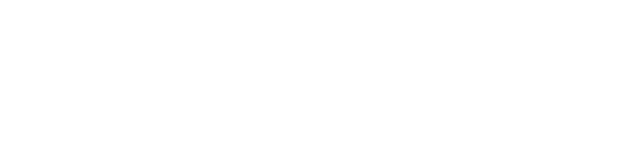
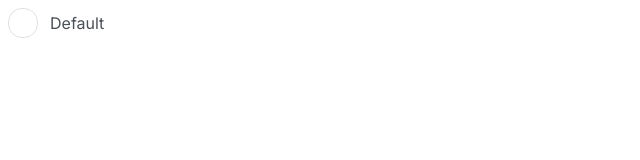
Before and after one commit to js-tasks-ru/htmlcss-20240412_easygoin2022, a website: page 07-lection5/02-radio/index.html in a window 1280 px wide. Shown: the full height of the page, 0-640 px from the left. Drawn offline with Linux system fonts and the light colour scheme.

Commit message:
radio made

```diff
--- a/07-lection5/02-radio/index.html
+++ b/07-lection5/02-radio/index.html
@@ -3,9 +3,20 @@
 <html lang="ru">
     <head>
         <link rel="stylesheet" href="../../assets/css/main.css">
+        <link rel="stylesheet" href="../../assets/fonts/fonts.css">
         <link rel="stylesheet" href="./radio.css">
     </head>
     <body>
+        <label class="radio">
+            <input type="radio" class="radio__input">
+            <div class="radio__state">
+                <div class="radio__control">
+                    <div class="radio__icon">
 
+                    </div>
+                </div>
+                <div class="radio__label">Default</div>
+            </div>
+        </label>
     </body>
 </html>
--- a/07-lection5/02-radio/radio.css
+++ b/07-lection5/02-radio/radio.css
@@ -0,0 +1,64 @@
+.radio{
+    display: inline-block;
+    position: relative;
+}
+
+.radio__input{
+    position: absolute;
+    opacity: 0;
+    left: -100vw;
+}
+
+.radio__control{
+    width: 28px;
+    height: 28px;
+
+    border: 1px solid var(--grey-2);
+    border-radius: 14px;
+
+    display: flex;
+    align-items: center;
+    justify-content: center;
+}
+
+.radio__state{
+    display: flex;
+    align-items: center;
+    gap: 12px;
+}
+
+.radio__label{
+    font-family: 'Inter', sans-serif;
+    font-size: 16px;
+    font-weight: 400;
+    line-height: 24px;
+    color: var(--grey-4);
+}
+
+.radio__icon{
+    width: 18px;
+    height: 18px;
+    border-radius: 14px;
+}
+
+.radio__input:checked ~ .radio__state .radio__control{
+    width: 26px;
+    height: 26px;
+    border: 2px solid #4263EB;
+}
+
+.radio__input:checked ~ .radio__state .radio__control .radio__icon{
+    background-color: #4263EB;
+}
+
+.radio__input:focus ~ .radio__state .radio__label{
+    text-decoration: underline;
+}
+
+.radio__input:disabled ~ .radio__state .radio__control{
+    background-color: var(--grey-2);
+}
+
+.radio__input:disabled ~ .radio__state .radio__label{
+    color: var(--grey-2);
+}
```
